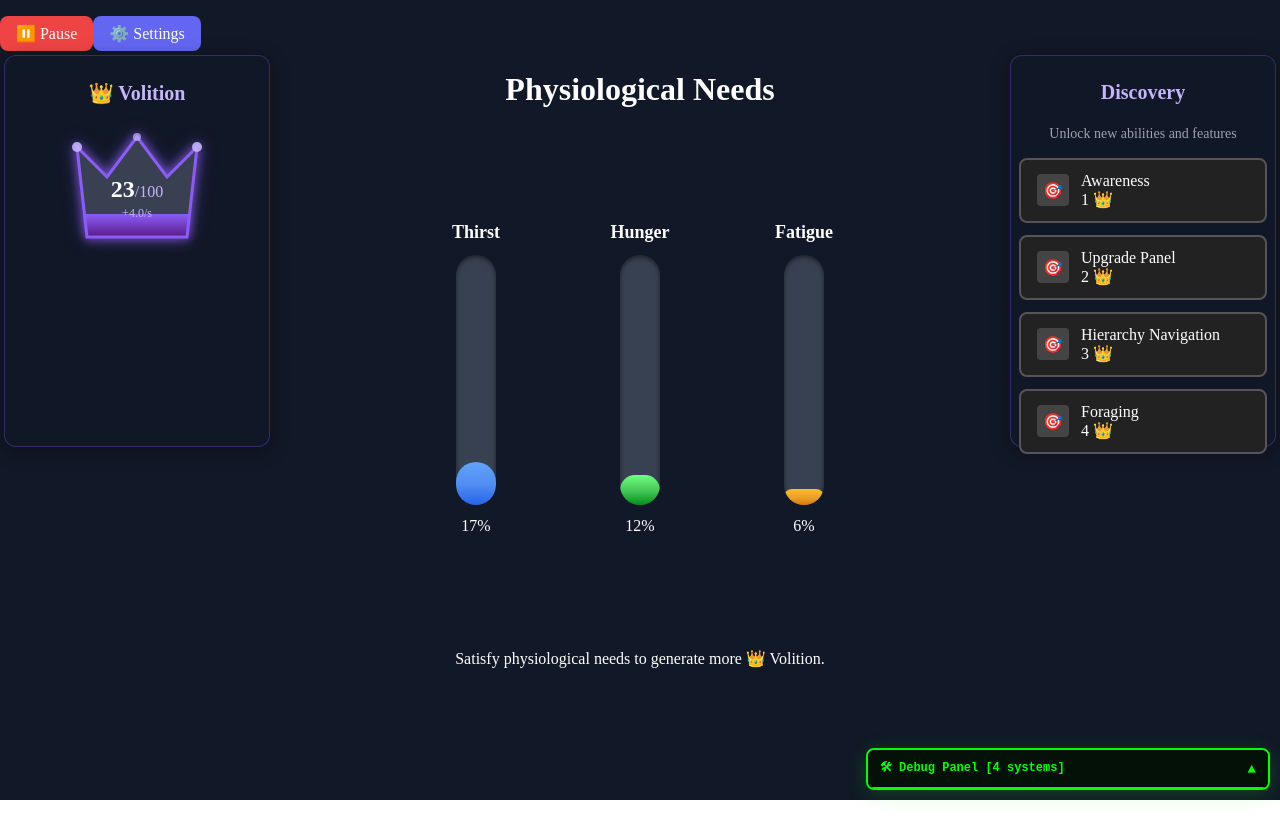
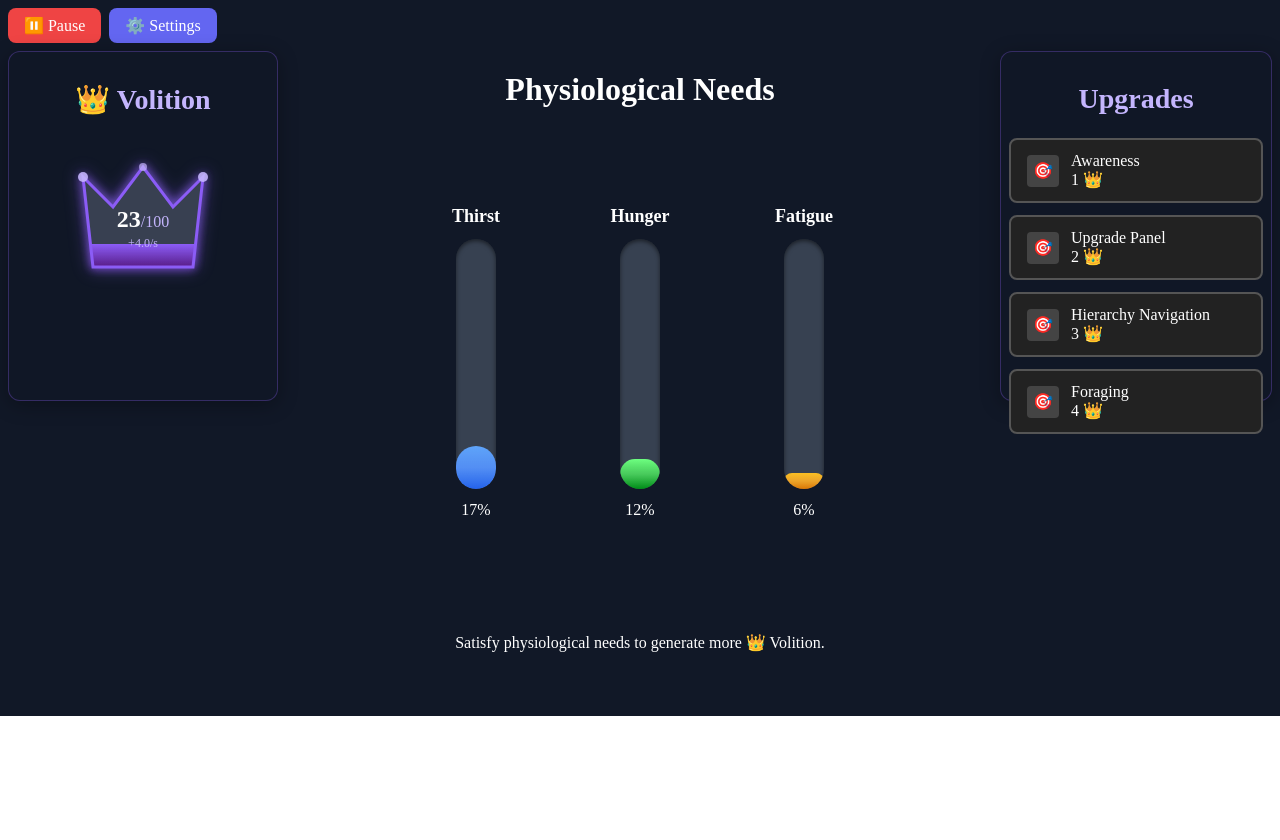
Before and after one commit to BMorin87/delta-drive, a React (Vite) app: page / in a window 1280 px wide. Shown: the top 840 px of the page. After the commit the page ends 800 px from the top, so only its background shows below. Built offline with nearby package versions, Linux system fonts and the light colour scheme.

Commit message:
Add header styling and debug panel toggle
The DiscoveryPanel and VolitionCrown components also had a container
div removed from their hierarchy and their distance from the side of the
viewport was made consistent with the header buttons.

```diff
--- a/src/components/DeltaGame.jsx
+++ b/src/components/DeltaGame.jsx
@@ -1,4 +1,4 @@
-import { useEffect } from "react";
+import { useEffect, useState } from "react";
 import { useGameStore } from "./gameStore";
 import { useUpgradeStore } from "./upgradeStore";
 import { gameEngine } from "./gameEngine";
@@ -10,6 +10,7 @@ import DebugPanel from "./DebugPanel";
 import "../styles/DeltaGame.css";
 
 const DeltaGame = () => {
+  const [showDebugPanel, setShowDebugPanel] = useState(false);
   const { isFirstLoad, markFirstLoadComplete } = useGameStore();
 
   // Register the initial game systems with the game engine using a useEffect hook.
@@ -25,21 +26,30 @@ const DeltaGame = () => {
     }
   }, [isFirstLoad, markFirstLoadComplete]);
 
+  // Listen for Shift+D to toggle the debug panel display.
+  useEffect(() => {
+    const handleKeyPress = (event) => {
+      if (event.shiftKey && event.key.toLowerCase() === "d") {
+        event.preventDefault();
+        setShowDebugPanel((prev) => !prev);
+      }
+    };
+    window.addEventListener("keydown", handleKeyPress);
+
+    return () => {
+      window.removeEventListener("keydown", handleKeyPress);
+    };
+  }, []);
+
   const introClass = isFirstLoad ? "first-load" : "";
 
   return (
     <div className="game-layout">
       <GameHeader />
-
-      <div className="volition-container">
-        <VolitionCrown />
-      </div>
-
-      <div className={`discovery-container ${introClass}`}>
-        <DiscoveryPanel />
-      </div>
+      <VolitionCrown />
+      <DiscoveryPanel introClass={introClass} />
       <HierarchyNavigation introClass={introClass} />
-      <DebugPanel />
+      {showDebugPanel && <DebugPanel />}
     </div>
   );
 };
--- a/src/components/DiscoveryPanel.jsx
+++ b/src/components/DiscoveryPanel.jsx
@@ -3,7 +3,7 @@ import { useUpgradeStore } from "./upgradeStore";
 import UpgradeItem from "./UpgradeItem";
 import "../styles/DiscoveryPanel.css";
 
-const DiscoveryPanel = () => {
+const DiscoveryPanel = ({ introClass = "" }) => {
   const {
     spendVolition,
     isAwarenessUnlocked,
@@ -18,9 +18,8 @@ const DiscoveryPanel = () => {
   };
 
   return (
-    <div className="discovery-panel">
-      <h2 className="discovery-title">Discovery</h2>
-      <p className="discovery-subtitle">Unlock new abilities and features</p>
+    <div className={`discovery-panel ${introClass}`}>
+      <h2 className="discovery-title">Upgrades</h2>
 
       <div className="discovery-grid">
         {!isAwarenessUnlocked && (
--- a/src/components/HierarchyNavigation.jsx
+++ b/src/components/HierarchyNavigation.jsx
@@ -21,7 +21,7 @@ const HierarchyNavigation = ({ introClass = "" }) => {
       id: "security",
       name: "Security",
       description: "Safety and stability",
-      unlocked: true, // Add unlock conditions later
+      unlocked: true,
       color: "#ea580c",
     },
     {
@@ -106,7 +106,7 @@ const HierarchyNavigation = ({ introClass = "" }) => {
         <div className="pyramid-nav" />
       )}
 
-      {/* The currently active tier's content. */}
+      {/* The currently active tier's content. Displays even when the pyramid nav is locked. */}
       <div className={`tier-content-container ${introClass}`}>
         {renderActivePanel()}
       </div>
--- a/src/styles/DeltaGame.css
+++ b/src/styles/DeltaGame.css
@@ -1,6 +1,7 @@
 .game-layout {
-  min-height: 100vh;
-  width: 100vw;
+  height: 100%;
+  width: 100%;
+  padding: 0.5rem;
   display: grid;
   box-sizing: border-box;
   background-color: #111827;
@@ -26,38 +27,6 @@
   }
 }
 
-.volition-container {
-  background: rgba(17, 24, 39, 0.9);
-  backdrop-filter: blur(10px);
-  border-radius: 12px;
-  padding: 0.5rem;
-  border: 1px solid rgba(139, 92, 246, 0.3);
-  box-shadow: 0 4px 20px rgba(0, 0, 0, 0.3);
-  display: flex;
-  flex-direction: column;
-  align-items: center;
-  min-width: 140px;
-  margin: 0.25rem;
-  margin-right: 0.125rem;
-  grid-area: volition;
-}
-
-.first-load.discovery-container {
-  animation: fadeIn 0.6s ease-out 1s both;
-}
-
-.discovery-container {
-  background: rgba(17, 24, 39, 0.9);
-  backdrop-filter: blur(10px);
-  border-radius: 12px;
-  padding: 0.5rem;
-  border: 1px solid rgba(139, 92, 246, 0.3);
-  box-shadow: 0 4px 20px rgba(0, 0, 0, 0.3);
-  margin: 0.25rem;
-  margin-left: 0.125rem;
-  grid-area: discovery;
-}
-
 @keyframes fadeIn {
   from {
     opacity: 0;
--- a/src/styles/DiscoveryPanel.css
+++ b/src/styles/DiscoveryPanel.css
@@ -1,4 +1,12 @@
 .discovery-panel {
+  background: rgba(17, 24, 39, 0.9);
+  backdrop-filter: blur(10px);
+  border-radius: 12px;
+  padding: 0.5rem;
+  border: 1px solid rgba(139, 92, 246, 0.3);
+  box-shadow: 0 4px 20px rgba(0, 0, 0, 0.3);
+  margin-left: 0.125rem;
+  grid-area: discovery;
   width: 100%;
   margin: 0;
   box-sizing: border-box;
@@ -6,19 +14,15 @@
   flex-direction: column;
 }
 
+.first-load.discovery-container {
+  animation: fadeIn 0.6s ease-out 1s both;
+}
+
 .discovery-title {
-  font-size: 1.25rem;
+  font-size: 1.75rem;
   font-weight: bold;
   color: #c4b5fd;
-  margin-bottom: 0.5rem;
   text-align: center;
-}
-
-.discovery-subtitle {
-  font-size: 0.875rem;
-  color: #9ca3af;
-  text-align: center;
-  margin-bottom: 1rem;
 }
 
 .discovery-grid {
--- a/src/styles/GameHeader.css
+++ b/src/styles/GameHeader.css
@@ -1,5 +1,16 @@
+.game-header {
+  grid-area: header;
+  padding-bottom: 0.5rem;
+}
+
+.header-controls {
+  display: flex;
+  flex-direction: row;
+  align-items: space-around;
+  gap: 0.5rem;
+}
+
 .settings-btn {
-  margin-top: 1rem;
   padding: 0.5rem 1rem;
   background: #6366f1;
   color: #fff;
@@ -19,7 +30,6 @@
 }
 
 .pause-btn {
-  margin-top: 1rem;
   padding: 0.5rem 1rem;
   background: #ef4444;
   color: #fff;
@@ -37,10 +47,3 @@
   transform: translateY(-1px);
   box-shadow: 0 4px 12px rgba(239, 68, 68, 0.3);
 }
-
-.button-group {
-  display: flex;
-  flex-direction: column;
-  gap: 0.5rem;
-  align-items: center;
-}
--- a/src/styles/VolitionCrown.css
+++ b/src/styles/VolitionCrown.css
@@ -1,16 +1,24 @@
 .volition-crown-container {
+  background: rgba(17, 24, 39, 0.9);
+  backdrop-filter: blur(10px);
+  border-radius: 12px;
+  padding: 0.5rem;
+  border: 1px solid rgba(139, 92, 246, 0.3);
+  box-shadow: 0 4px 20px rgba(0, 0, 0, 0.3);
   display: flex;
   flex-direction: column;
   align-items: center;
   gap: 0.5rem;
+  min-width: 140px;
+  margin-right: 0.125rem;
+  grid-area: volition;
 }
 
 .volition-label {
-  font-size: 1.25rem;
-  font-weight: 600;
+  font-size: 1.75rem;
+  font-weight: bold;
   color: #c4b5fd;
   text-align: center;
-  margin-bottom: 0.25rem;
 }
 
 .crown-svg {
@@ -20,7 +28,7 @@
 .volition-values {
   display: flex;
   align-items: baseline;
-  font-weight: 600;
+  font-weight: bold;
   color: white;
   font-size: 0.875rem;
 }
--- a/src/styles/physiological/PhysiologicalPanel.css
+++ b/src/styles/physiological/PhysiologicalPanel.css
@@ -19,7 +19,7 @@
   justify-content: center;
   opacity: 0;
   transition: opacity 0.5s ease-out;
-  height: 50px;
+  height: 34px;
 }
 
 .view-toggle-container.is-unlocked {
```
